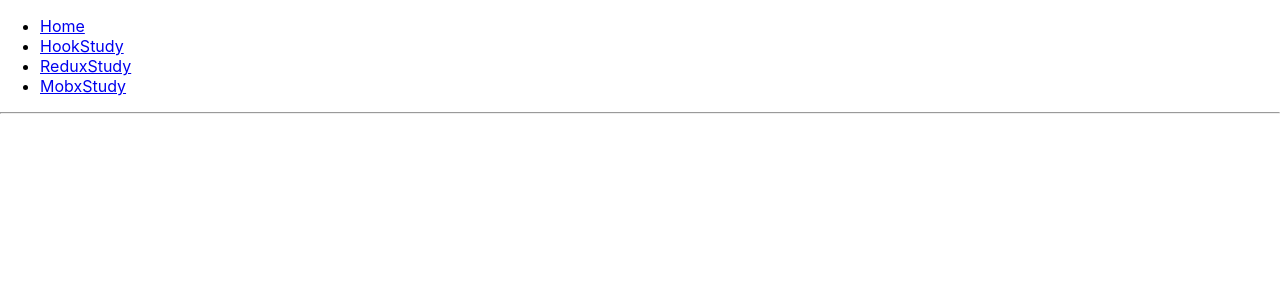
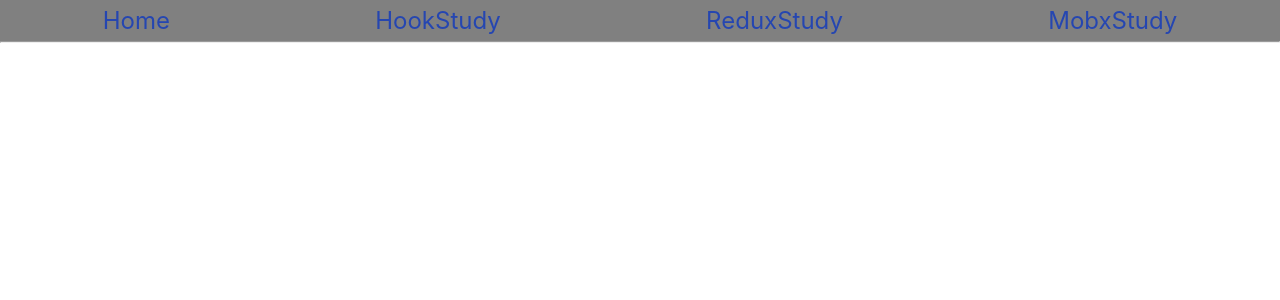
Before and after one commit to JaeWooook/ReactHookStudy, a React (Create React App) app in the folder hooks-study/: page / in a window 1280 px wide. Shown: the top 300 px of the page. Built offline with nearby package versions, Linux system fonts and the light colour scheme.

Commit message:
add Navbar css

```diff
--- /dev/null
+++ b/hooks-study/src/components/Navigation.css
@@ -0,0 +1,36 @@
+* {
+  margin: 0;
+  padding: 0;
+}
+
+.gnb-menu {
+  background: gray;
+  display: flex;
+  justify-content: space-around;
+  align-items: top;
+  /* height: 100vh; 이거하면 아래 컴포넌트들 안보인다?*/
+}
+
+.gnb-menu a {
+  font-size: 24px;
+  color: rgb(37, 70, 177);
+  text-decoration: none;
+  position: relative;
+  padding: 6px 12px;
+}
+
+.gnb-menu a::after {
+  content: "";
+  position: absolute;
+  bottom: 0;
+  left: 50%;
+  transform: translateX(-50%);
+  width: 0;
+  height: 4px;
+  background: #f1c40f;
+  transition: all 0.5s ease-out;
+}
+
+.gnb-menu a:hover::after {
+  width: 100%;
+}
--- a/hooks-study/src/components/Navigation.js
+++ b/hooks-study/src/components/Navigation.js
@@ -1,23 +1,16 @@
 import React from "react";
 import { Link } from "react-router-dom";
+import "./Navigation.css";
 
 const Navigation = () => {
   return (
     <div>
-      <ul>
-        <li>
-          <Link to="/">Home</Link>
-        </li>
-        <li>
-          <Link to="/HookStudy">HookStudy</Link>
-        </li>
-        <li>
-          <Link to="/ReduxStudy">ReduxStudy</Link>
-        </li>
-        <li>
-          <Link to="/MobxStudy">MobxStudy</Link>
-        </li>
-      </ul>
+      <nav className="gnb-menu">
+        <a href="/">Home</a>
+        <a href="/HookStudy">HookStudy</a>
+        <a href="/ReduxStudy">ReduxStudy</a>
+        <a href="/MobxStudy">MobxStudy</a>
+      </nav>
       <hr></hr>
     </div>
   );
```
